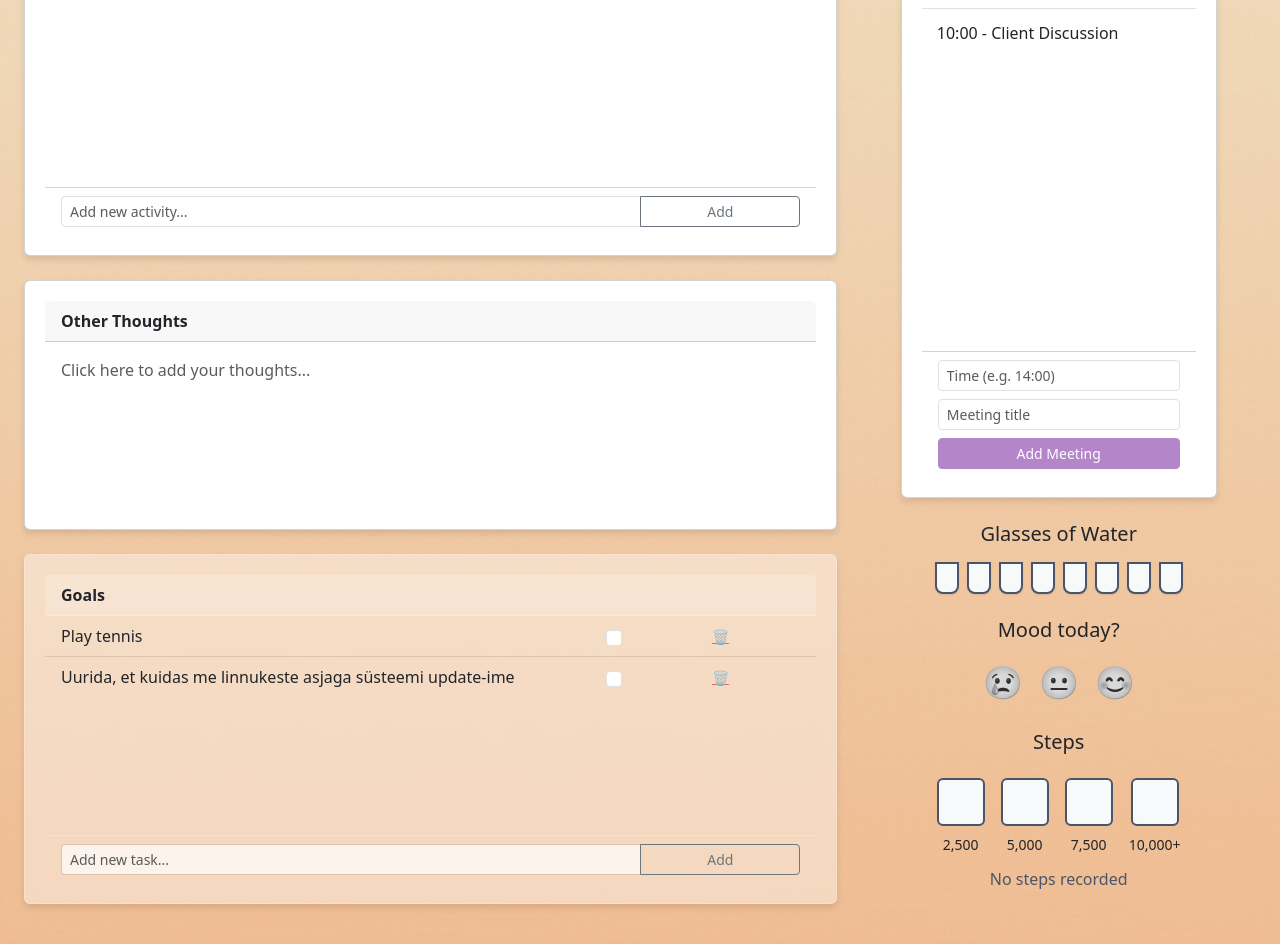
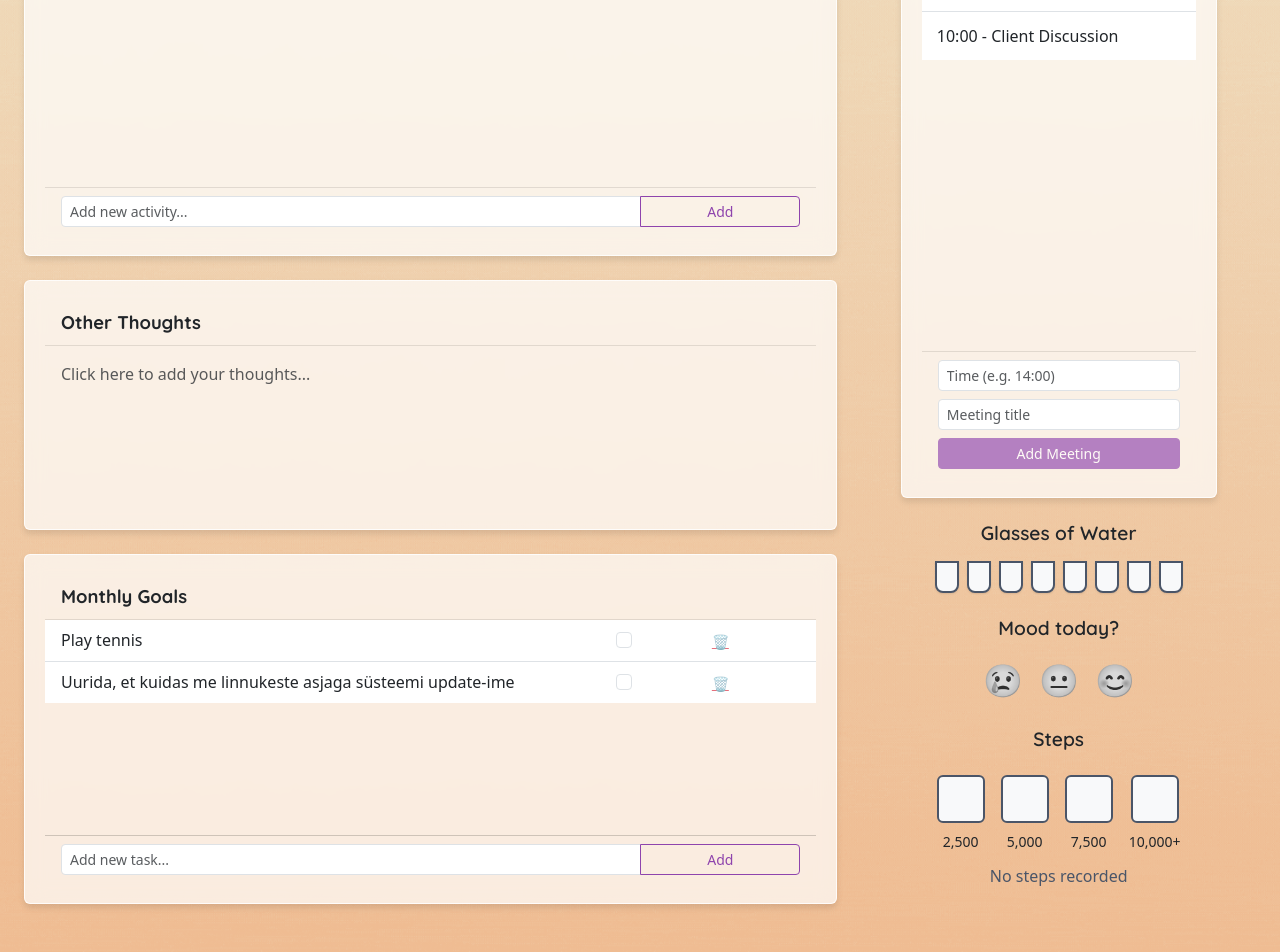
Before and after one commit to Lehti-A/calendrifyfront, a Vue app: page /day-personal in a window 1280 px wide. Shown: the part 702-1654 px from the top of the page. Built offline with nearby package versions, Linux system fonts and the light colour scheme.

Commit message:
Sten Calendrify front Workday complete SettingsView complete Personaldayview complete

```diff
--- a/src/views/PersonalDayView.vue
+++ b/src/views/PersonalDayView.vue
@@ -30,8 +30,8 @@
           </div>
 
           <div class="col-md-9">
-            <div class="card focus-card">
-              <div class="card-header"><strong>Focus for Today</strong></div>
+            <div class="card semi-transparent-card focus-card">
+              <div class="card-header bg-transparent"><strong>Focus for Today</strong></div>
               <div class="card-body focus-body">
                 <div v-if="!editingFocus" @click="startEditingFocus" class="focus-view-mode">
                   <p v-if="dailyFocus" class="focus-content">{{ dailyFocus }}</p>
@@ -57,8 +57,8 @@
         </div>
 
         <!-- Activities -->
-        <div class="card mb-4 activities-card">
-          <div class="card-header"><strong>Activities</strong></div>
+        <div class="card semi-transparent-card mb-4 activities-card">
+          <div class="card-header bg-transparent"><strong>Activities</strong></div>
           <div class="content-container">
             <ul class="list-group list-group-flush">
               <li v-for="(activity, index) in activities" :key="index"
@@ -98,8 +98,8 @@
         </div>
 
         <!-- Other Thoughts -->
-        <div class="card mb-4 thoughts-card">
-          <div class="card-header"><strong>Other Thoughts</strong></div>
+        <div class="card semi-transparent-card mb-4 thoughts-card">
+          <div class="card-header bg-transparent"><strong>Other Thoughts</strong></div>
           <div class="content-container">
             <div class="card-body">
               <div v-if="!editingThoughts" @click="startEditingThoughts">
@@ -126,8 +126,8 @@
         </div>
 
         <!-- Tasks -->
-        <div class="card transparent-card tasks-card">
-          <div class="card-header"><strong>Goals</strong></div>
+        <div class="card semi-transparent-card mb-4 tasks-card">
+          <div class="card-header bg-transparent"><strong>Monthly Goals</strong></div>
           <div class="content-container">
             <ul class="list-group list-group-flush transparent-list">
               <li v-for="(task, index) in tasks" :key="index"
@@ -175,8 +175,8 @@
           <img src="../assets/html/Rain Tüür.png" height="532" width="532"/>
         </div>
         <!-- Meetings -->
-        <div class="card mb-4 meetings-card">
-          <div class="card-header"><strong>Meetings</strong></div>
+        <div class="card semi-transparent-card mb-4 meetings-card">
+          <div class="card-header bg-transparent"><strong>Meetings</strong></div>
           <div class="content-container">
             <ul class="list-group list-group-flush">
               <li v-for="(meeting, index) in meetings" :key="index"
@@ -494,10 +494,26 @@ export default {
 </script>
 
 <style scoped>
+
 .personal-day-container {
   padding-top: 170px; /* This value should be larger than the nav position (80px) plus its height */
 }
+.simple-header,
+.card-header strong,
+.tracker-section h5 {
+  font-family: 'Quicksand', sans-serif !important;
+  font-weight: 700 !important;
+}
 
+/* Increase header font size slightly */
+.card-header strong {
+  font-size: 1.15rem;
+}
+
+.tracker-section h5 {
+  font-size: 1.2rem;
+  font-weight: 600 !important;
+}
 /* Ensure the header row doesn't get hidden */
 .header-row {
   position: relative;
@@ -634,6 +650,7 @@ export default {
   background-color: white;
   border-top: 1px solid rgba(0, 0, 0, 0.125);
 }
+
 /* Focus and Thoughts save buttons - NEW STYLE to match calendar purple */
 .focus-card .btn-primary,
 .thoughts-card .btn-primary {
@@ -655,6 +672,7 @@ export default {
   border-color: #6c3483;
   box-shadow: 0 0 0 0.25rem rgba(142, 68, 173, 0.4); /* Custom focus shadow */
 }
+
 /* Meetings */
 .meeting-content {
   display: flex;
@@ -677,6 +695,7 @@ export default {
 .btn-link.text-danger:hover {
   opacity: 1;
 }
+
 /* Add Meeting button - NEW STYLE to match calendar purple */
 .meetings-card .btn-primary {
   background-color: #8e44ad; /* Same purple as calendar */
@@ -828,43 +847,7 @@ export default {
 }
 
 /*Tasks*/
-.transparent-card {
-  background-color: rgba(255, 255, 255, 0.4);
-  backdrop-filter: blur(5px);
-  border: 1px solid rgba(255, 255, 255, 0.2);
-}
 
-.transparent-card .card-header {
-  background-color: rgba(255, 255, 255, 0.2);
-  border-bottom: 1px solid rgba(255, 255, 255, 0.2);
-}
-
-.transparent-list {
-  background-color: transparent;
-}
-
-.transparent-item {
-  background-color: transparent;
-  border-color: rgba(0, 0, 0, 0.1);
-  display: flex;
-  align-items: center;
-}
-
-.transparent-input {
-  background-color: rgba(255, 255, 255, 0.7);
-  border: 1px solid rgba(0, 0, 0, 0.1);
-}
-
-.completed-task {
-  text-decoration: line-through;
-  color: #6c757d;
-}
-
-.task-actions {
-  display: flex;
-  align-items: center;
-  gap: 10px;
-}
 
 .completed-activity {
   text-decoration: line-through;
@@ -885,4 +868,48 @@ export default {
 .image-card {
   box-shadow: 0 2px 5px rgba(0, 0, 0, 0.1);
 }
+
+.semi-transparent-card {
+  background-color: rgba(255, 255, 255, 0.7); /* Slight transparency */
+  backdrop-filter: blur(10px); /* Blur effect for background */
+  border: 1px solid rgba(255, 255, 255, 0.8);
+  box-shadow: 0 4px 6px rgba(0, 0, 0, 0.1);
+}
+
+.semi-transparent-card .card-header {
+  background-color: rgba(255, 255, 255, 0.3);
+  border-bottom: 1px solid rgba(0, 0, 0, 0.1);
+  font-size: 1.1rem;
+}
+
+/* Update card footer styling for transparent look */
+.focus-card .card-footer,
+.activities-card .card-footer,
+.meetings-card .card-footer,
+.thoughts-card .card-footer {
+  background-color: rgba(255, 255, 255, 0.3);
+  border-top: 1px solid rgba(0, 0, 0, 0.1);
+}
+
+.activities-card .btn-outline-secondary,
+.tasks-card .btn-outline-secondary {
+  color: #8e44ad;
+  border-color: #8e44ad;
+}
+
+.activities-card .btn-outline-secondary:hover,
+.tasks-card .btn-outline-secondary:hover {
+  background-color: #8e44ad;
+  border-color: #8e44ad;
+  color: white;
+}
+
+.activities-card .btn-outline-secondary:active,
+.activities-card .btn-outline-secondary:focus,
+.tasks-card .btn-outline-secondary:active,
+.tasks-card .btn-outline-secondary:focus {
+  background-color: #7d3c98;
+  border-color: #7d3c98;
+  box-shadow: 0 0 0 0.25rem rgba(142, 68, 173, 0.4);
+}
 </style>
--- a/src/views/SettingsView.vue
+++ b/src/views/SettingsView.vue
@@ -366,6 +366,22 @@ export default {
 .settings-container {
   padding-top: 170px; /* Matches PersonalDayView and WorkDayView padding */
 }
+.simple-header,
+.card-header strong,
+.tracker-section h5 {
+  font-family: 'Quicksand', sans-serif !important;
+  font-weight: 700 !important;
+}
+
+/* Increase header font size slightly */
+.card-header strong {
+  font-size: 1.15rem;
+}
+
+.tracker-section h5 {
+  font-size: 1.2rem;
+  font-weight: 600 !important;
+}
 
 /* Header styling - exactly matching PersonalDayView/WorkDayView */
 .header-row {
@@ -476,4 +492,22 @@ export default {
 .modal-footer {
   border-top: 1px solid rgba(0, 0, 0, 0.1);
 }
+
+.goals-card .btn-outline-secondary {
+  color: #8e44ad;
+  border-color: #8e44ad;
+}
+
+.goals-card .btn-outline-secondary:hover {
+  background-color: #8e44ad;
+  border-color: #8e44ad;
+  color: white;
+}
+
+.goals-card .btn-outline-secondary:active,
+.goals-card .btn-outline-secondary:focus {
+  background-color: #7d3c98;
+  border-color: #7d3c98;
+  box-shadow: 0 0 0 0.25rem rgba(142, 68, 173, 0.4);
+}
 </style>
--- a/src/views/WorkDayView.vue
+++ b/src/views/WorkDayView.vue
@@ -501,6 +501,22 @@ export default {
 </script>
 
 <style scoped>
+.simple-header,
+.card-header strong,
+.tracker-section h5 {
+  font-family: 'Quicksand', sans-serif !important;
+  font-weight: 700 !important;
+}
+
+/* Increase header font size slightly */
+.card-header strong {
+  font-size: 1.15rem;
+}
+
+.tracker-section h5 {
+  font-size: 1.2rem;
+  font-weight: 600 !important;
+}
 .work-day-container {
   padding-top: 170px; /* Match PersonalDayView top padding */
 }
@@ -850,6 +866,7 @@ export default {
 .image-card {
   box-shadow: 0 2px 5px rgba(0, 0, 0, 0.1);
 }
+
 .semi-transparent-card {
   background-color: rgba(255, 255, 255, 0.7); /* Slight transparency */
   backdrop-filter: blur(10px); /* Blur effect for background */
@@ -871,4 +888,22 @@ export default {
   background-color: rgba(255, 255, 255, 0.3);
   border-top: 1px solid rgba(0, 0, 0, 0.1);
 }
+
+.tasks-card .btn-outline-secondary {
+  color: #8e44ad;
+  border-color: #8e44ad;
+}
+
+.tasks-card .btn-outline-secondary:hover {
+  background-color: #8e44ad;
+  border-color: #8e44ad;
+  color: white;
+}
+
+.tasks-card .btn-outline-secondary:active,
+.tasks-card .btn-outline-secondary:focus {
+  background-color: #7d3c98;
+  border-color: #7d3c98;
+  box-shadow: 0 0 0 0.25rem rgba(142, 68, 173, 0.4);
+}
 </style>
```
